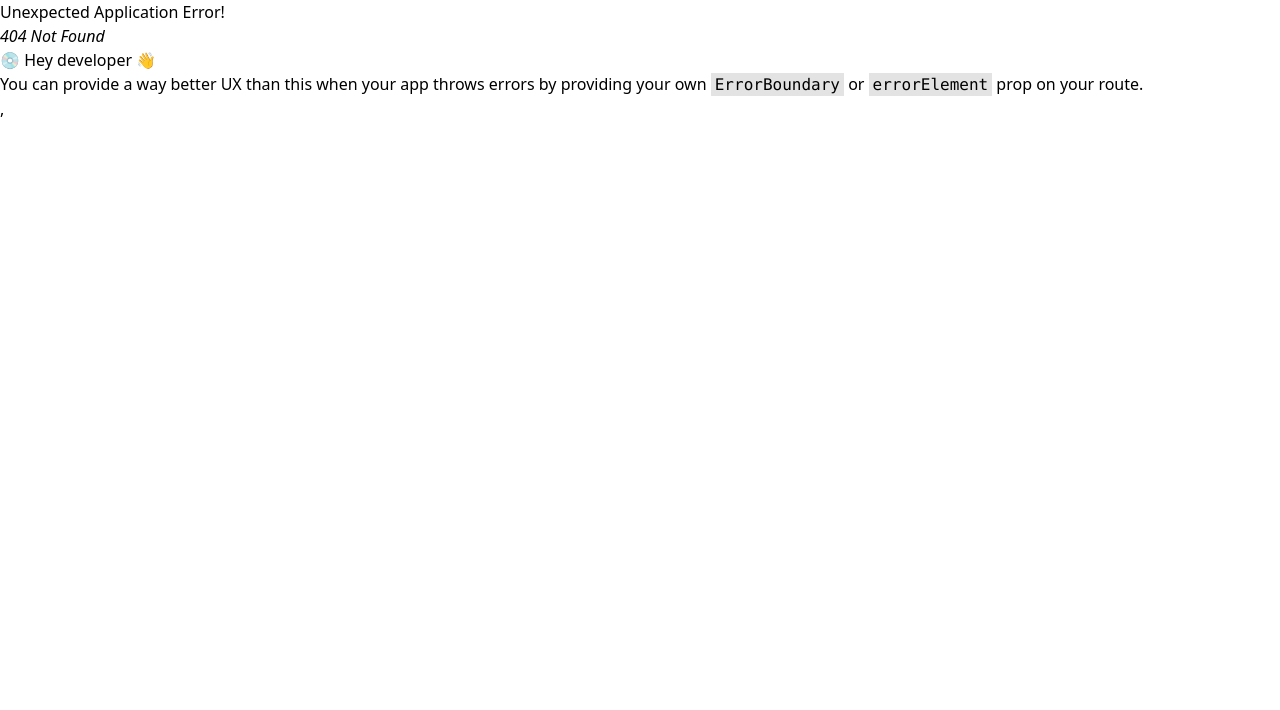
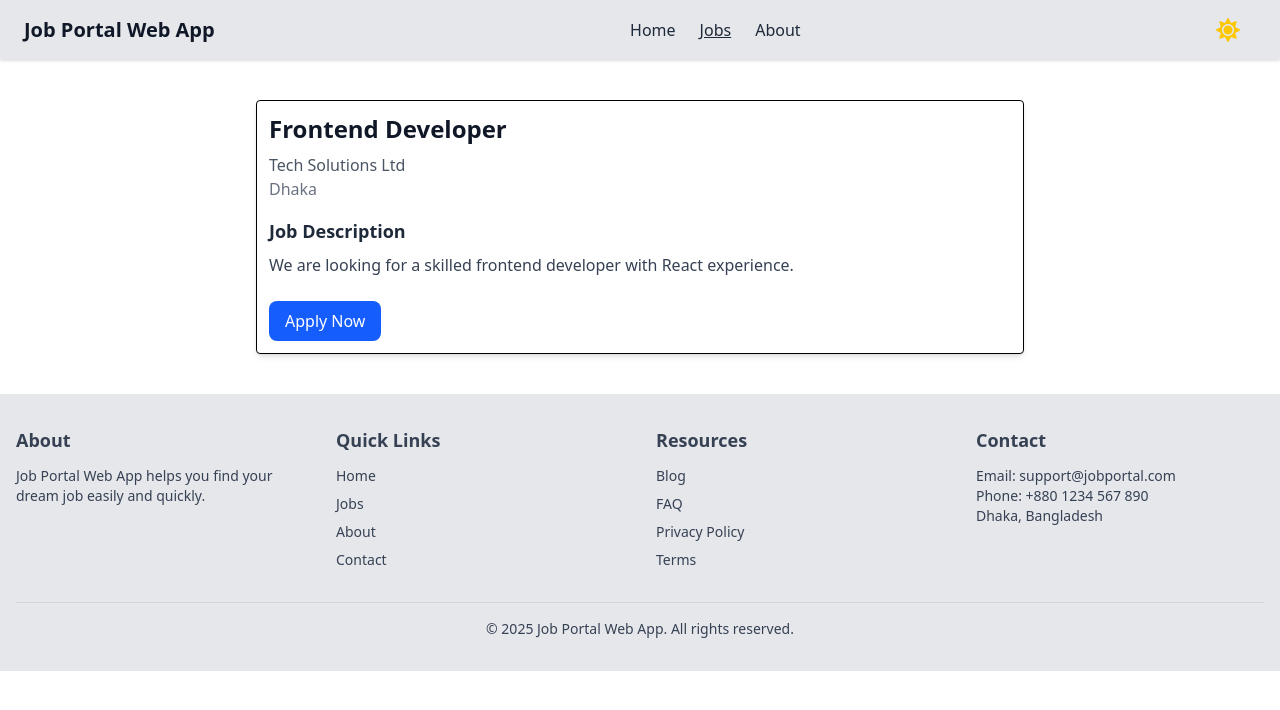
Before and after one commit to alamincse2003/job-portal-web-app, a React (Vite) app: page /jobs/1 in a window 1280 px wide. Before the commit this address had no page. Shown: the top 710 px of the page. Built offline with nearby package versions, Linux system fonts and the light colour scheme; data requests are answered from the project's data file.

Commit message:
job details page implement done

```diff
--- a/src/Routes/Routes.jsx
+++ b/src/Routes/Routes.jsx
@@ -2,6 +2,7 @@ import Home from "../pages/Home";
 import Main from "../Layout/Main";
 import { createBrowserRouter } from "react-router-dom";
 import Jobs from "../pages/Jobs";
+import JobsDetails from "../pages/JobsDetails";
 
 export const router = createBrowserRouter([
   {
@@ -10,6 +11,7 @@ export const router = createBrowserRouter([
     children: [
       { path: "/", element: <Home /> },
       { path: "/jobs", element: <Jobs /> },
+      { path: "/jobs/:id", element: <JobsDetails/> },
     ],
   },
 ]);
--- a/src/components/JobCard.jsx
+++ b/src/components/JobCard.jsx
@@ -1,4 +1,5 @@
 import { FaRegBookmark, FaBookmark } from "react-icons/fa";
+import { Link } from "react-router";
 
 const JobCard = ({ job, isBookmarked, onToggleBookmark, onApply }) => {
   return (
@@ -12,6 +13,7 @@ const JobCard = ({ job, isBookmarked, onToggleBookmark, onApply }) => {
           {job.category} • {job.type} • {job.postedAt}
         </p>
         <p className="text-sm text-green-600 font-medium mt-2">{job.salary}</p>
+        <Link to={`/jobs/${job.id}`} className="text-blue-600 hover:underline">View Details</Link>
       </div>
 
       <div className="flex items-start md:items-center gap-3">
--- /dev/null
+++ b/src/pages/JobsDetails.jsx
@@ -0,0 +1,43 @@
+import { useEffect, useState } from "react";
+import { useParams } from "react-router"
+import api from "../services/api";
+
+ const JobsDetails = () => {
+    const {id} = useParams();
+    const [job,setJob] = useState(null);
+
+    useEffect(() => {
+        const fetchJob = async () => {
+            try {
+                const res = await api.get(`/jobs/${id}`)
+                setJob(res.data);
+            } catch (error) {
+                console.error("Error Fetching Job Details",error);
+            }
+        };
+        fetchJob();
+    },[id]);
+      if (!job) return <p className="text-center mt-10">Loading...</p>;
+  return (
+    <div className="max-w-3xl mx-auto mt-10 mb-10 p-3 shadow-md border rounded  bg-white dark:bg-gray-800 ">
+      <h1 className="text-2xl font-bold text-gray-900 dark:text-white">
+        {job.title}
+      </h1>
+      <p className="text-gray-600 dark:text-gray-300 mt-2">{job.company}</p>
+      <p className="text-gray-500 dark:text-gray-400">{job.location}</p>
+
+      <div className="mt-4">
+        <h2 className="font-semibold text-lg text-gray-800 dark:text-gray-200">
+          Job Description
+        </h2>
+        <p className="text-gray-700 dark:text-gray-300 mt-2">{job.description}</p>
+      </div>
+
+      <button className="mt-6 px-4 py-2 bg-blue-600 text-white rounded-lg hover:bg-blue-700">
+        Apply Now
+      </button>
+    </div>
+  )
+}
+
+export default JobsDetails
```
